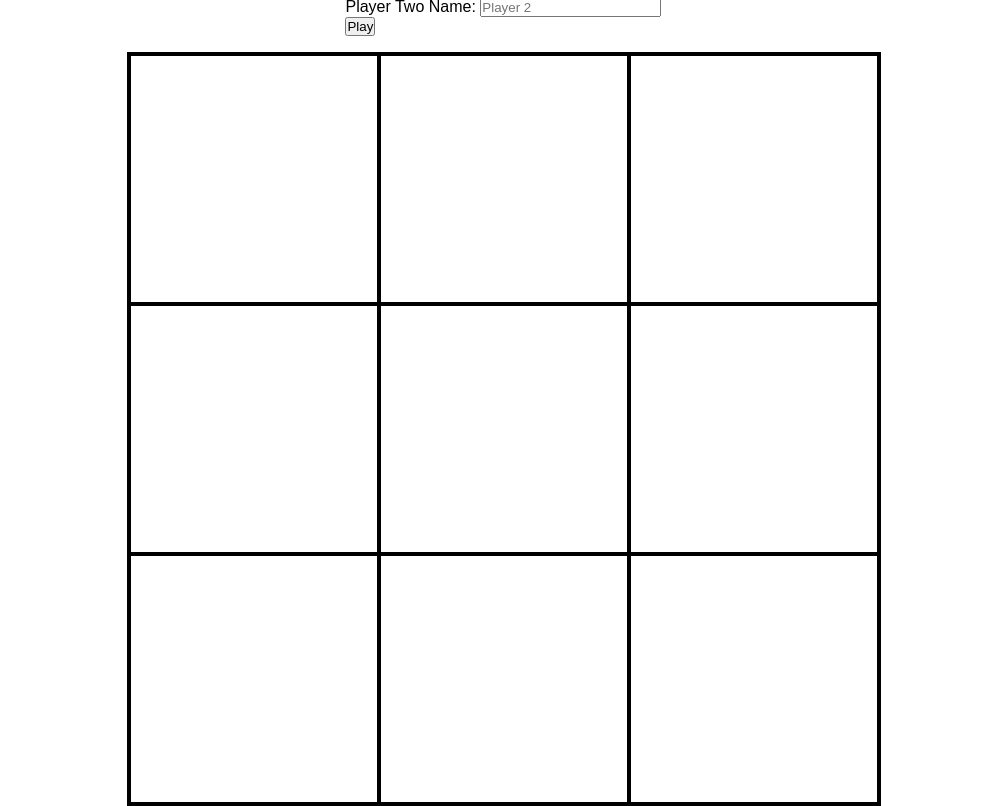
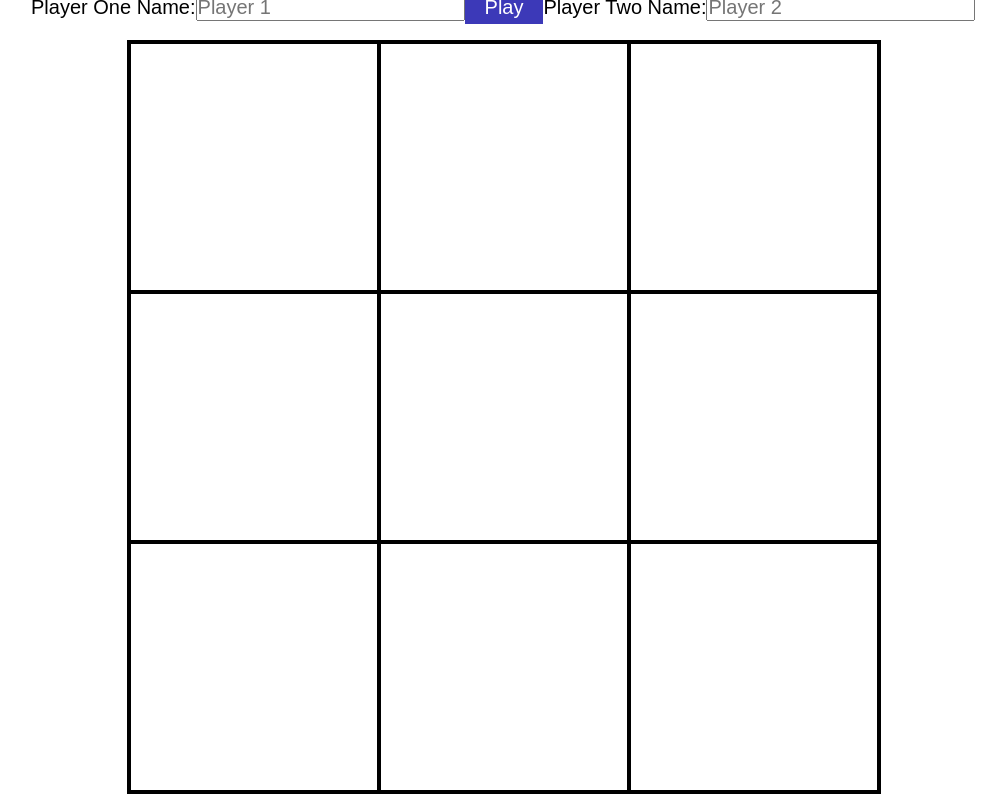
Before and after one commit to veiledjune/odin-tic-tac-toe, a plain HTML site: page index.html in a window 1280 px wide. Shown: the whole page, without its empty margins (136-1142 px from the left). Drawn offline with Linux system fonts and the light colour scheme.

Commit message:
style: Form layout

```diff
--- a/styles.css
+++ b/styles.css
@@ -38,3 +38,33 @@ body {
 .result-msg {
   font-size: 3rem;
 }
+
+/*Form*/
+
+form {
+  display: grid;
+  grid-template-columns: 1fr min-content 1fr;
+  align-items: center;
+}
+
+.form__input-container {
+  display: flex;
+  align-items: center;
+}
+
+input,
+label {
+  font-size: 1.25rem;
+}
+
+.start-btn {
+  cursor: pointer;
+  grid-row-start: 1;
+  grid-column-start: 2;
+  grid-column-end: 3;
+  border: none;
+  color: white;
+  background-color: rgb(60, 57, 184);
+  font-size: 1.25rem;
+  padding: 5px 20px;
+}
```
